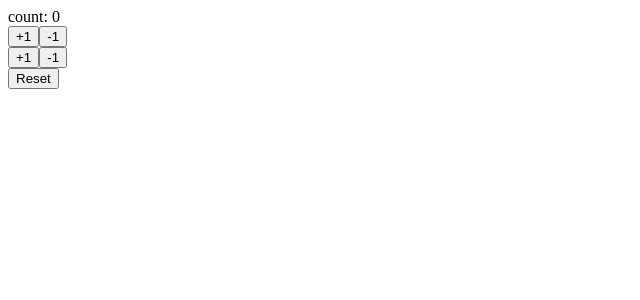
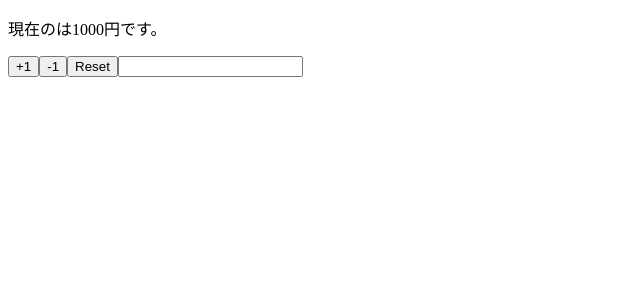
Before and after one commit to kazuyuki-mera/react-hooks-101, a React (Create React App) app: page / in a window 1280 px wide. Shown: the top 300 px of the page, without its empty margins (0-640 px from the left). Built offline with nearby package versions, Linux system fonts and the light colour scheme.

Commit message:
implement component using multiple states

```diff
--- a/src/App.js
+++ b/src/App.js
@@ -1,41 +1,28 @@
 import React, { useState } from 'react';
 
-const App = () => {
-  const [count, setCount] = useState(0);
-  const increment = () => {
-    setCount(count + 1);
-  };
-  const decrement = () => {
-    setCount(count - 1);
-  };
-
-  const increment2 = () => {
-    setCount((previousCount) => previousCount + 1);
-  };
-  const decrement2 = () => {
-    setCount((previousCount) => previousCount - 1);
-  };
+const App = (props) => {
+  const [name, setName] = useState(props.name);
+  const [price, setPrice] = useState(props.price);
 
   const reset = () => {
-    setCount(0);
+    setPrice(props.price);
+    setName(props.name);
   };
-
   return (
     <>
-      <div>count: {count}</div>
-      <div>
-        <button onClick={increment}>+1</button>
-        <button onClick={decrement}>-1</button>
-      </div>
-      <div>
-        <button onClick={increment2}>+1</button>
-        <button onClick={decrement2}>-1</button>
-      </div>
-      <div>
-        <button onClick={reset}>Reset</button>
-      </div>
+      <p>
+        現在の{name}は{price}円です。
+      </p>
+      <button onClick={() => setPrice(price + 1)}>+1</button>
+      <button onClick={() => setPrice(price - 1)}>-1</button>
+      <button onClick={() => reset()}>Reset</button>
+      <input value={name} onChange={(e) => setName(e.target.value)}></input>
     </>
   );
 };
+App.defaultProps = {
+  name: '',
+  price: 1000,
+};
 
 export default App;
```
